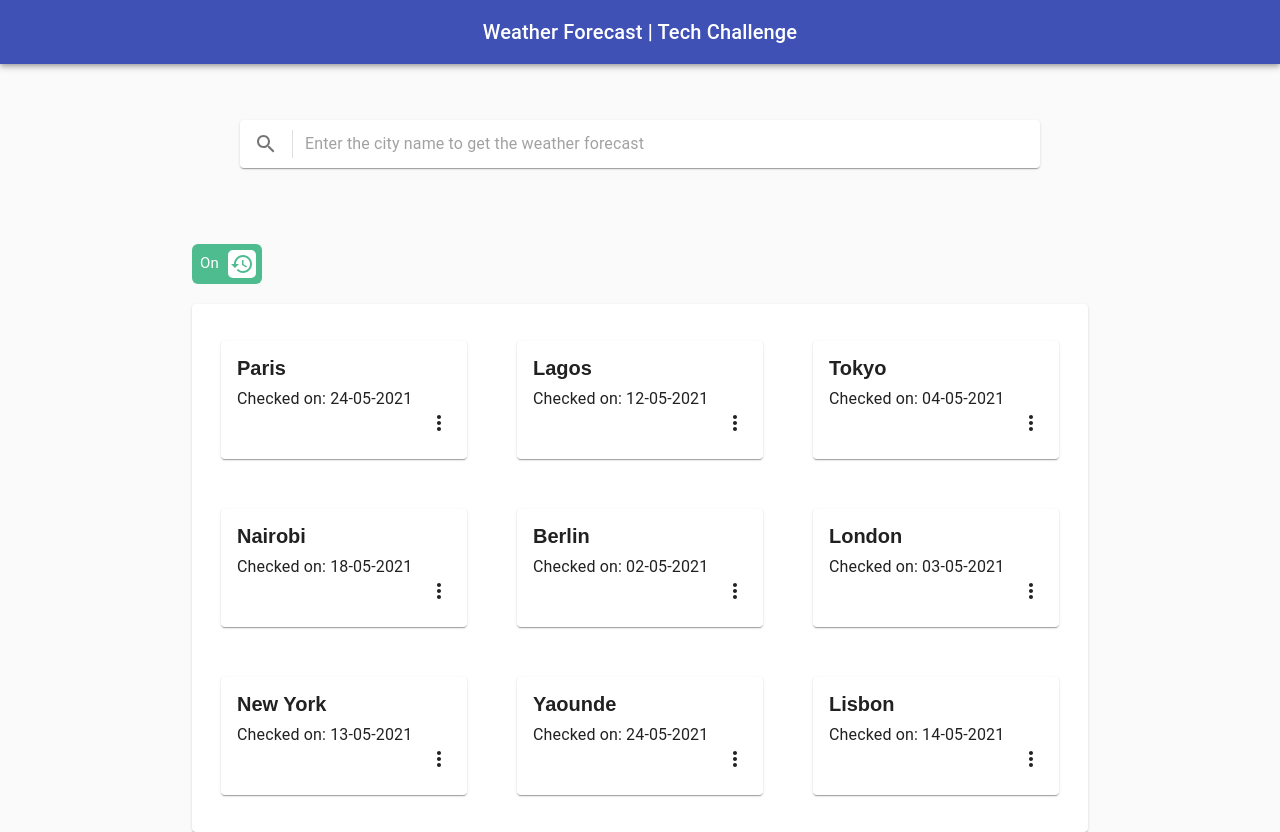
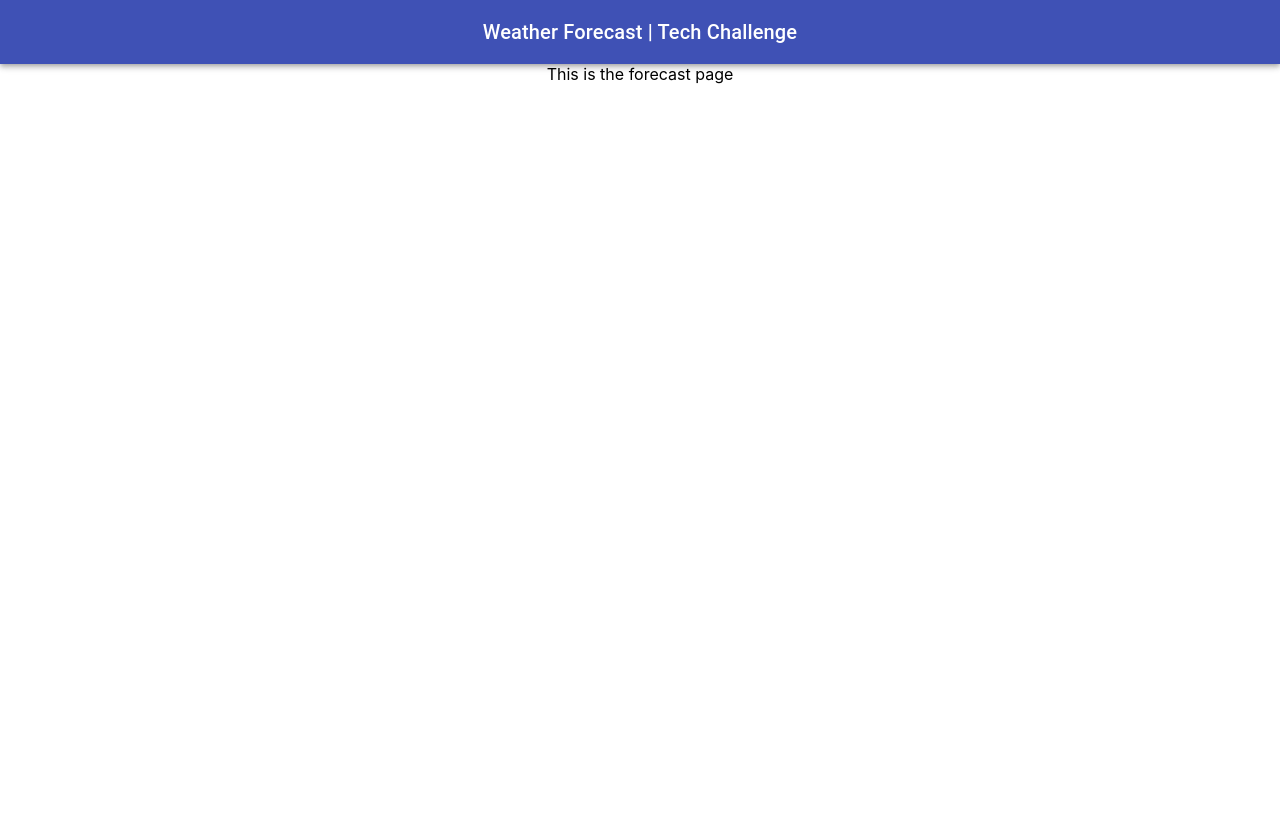
Before and after one commit to Kachielite/weather-forecast, a React (Create React App) app: page /forecast/1 in a window 1280 px wide. After the commit the page ends 800 px from the top, so only its background shows below. Built offline with nearby package versions, Linux system fonts and the light colour scheme.

Commit message:
Implement routing when clicking tiles in the searchHistroy Component

```diff
--- a/package.json
+++ b/package.json
@@ -10,7 +10,7 @@
     "@testing-library/user-event": "^12.1.10",
     "react": "^17.0.2",
     "react-dom": "^17.0.2",
-    "react-router": "^5.2.0",
+    "react-router-dom": "^5.2.0",
     "react-scripts": "4.0.3",
     "react-switch": "^6.0.0",
     "web-vitals": "^1.0.1"
--- a/src/App.js
+++ b/src/App.js
@@ -1,15 +1,22 @@
 import React from 'react';
+import {BrowserRouter as Router, Switch, Route} from 'react-router-dom'
 import HomePage from './PageComponent/HomePage';
+import ForecastPage from './PageComponent/ForecastPage'
 import TitleBar from './AppComponents/TitleBar';
 
 import './App.css';
 
 function App() {
   return (
-    <div className="App">
-      <TitleBar/>
-      <HomePage/>
-    </div>
+    <Router>
+      <div className="App">
+        <TitleBar/>
+        <Switch>
+          <Route exact path="/" component={HomePage}/>
+          <Route exact path="/forecast/:cityName" component={ForecastPage}/>
+        </Switch>
+      </div>
+    </Router>
   );
 }
 
--- a/src/AppComponents/SearchHistory.js
+++ b/src/AppComponents/SearchHistory.js
@@ -1,4 +1,5 @@
 import React from 'react';
+import {Link} from 'react-router-dom';
 import Card from '@material-ui/core/Card';
 import CardContent from '@material-ui/core/CardContent';
 import CardActionArea from '@material-ui/core/CardActionArea';
@@ -9,7 +10,6 @@ import { makeStyles } from '@material-ui/core/styles';
 import Container from '@material-ui/core/Container';
 import Paper from '@material-ui/core/Paper';
 import MoreVertIcon from '@material-ui/icons/MoreVert';
-import Button from '@material-ui/core/Button';
 
 
 
@@ -38,14 +38,18 @@ const useStyles = makeStyles((theme) => ({
   button:{
     display: 'flex',
     justifyContent:'flex-end'
+  },
+  link:{
+    textDecoration:'none'
   }
 }));
 
 
 
-
 export default function SearchHistory() {
   const classes = useStyles();
+
+
 
   const searchHistory = [
     {
@@ -98,6 +102,7 @@ export default function SearchHistory() {
               return(
               <Grid item key={card.id} xs={12} sm={6} md={4}>
                 <CardActionArea>
+                  <Link to={`/forecast?city=${card.cityName.charAt(0).toLowerCase() + card.cityName.slice(1)}`} className={classes.link}>
                     <Card className={classes.card}>
                       <CardContent className={classes.cardContent}>
                         <Typography gutterBottom variant="h7" component="h2">
@@ -111,6 +116,7 @@ export default function SearchHistory() {
                         </div>
                       </CardContent>
                     </Card>
+                  </Link>
                 </CardActionArea>
               </Grid>)
               })}
--- a/src/PageComponent/ForecastPage.js
+++ b/src/PageComponent/ForecastPage.js
@@ -0,0 +1,17 @@
+import React from 'react';
+
+
+import './forecastpage.css';
+
+const ForecastPage = () => {
+
+
+
+    return(
+        <div className="forecast-div">
+            This is the forecast page
+        </div>
+    )
+}
+
+export default ForecastPage;
```
Also changed, not shown: 2 other files (tests, documents, lock files or other folders). Lines whose indentation alone changed are shown as unchanged.
